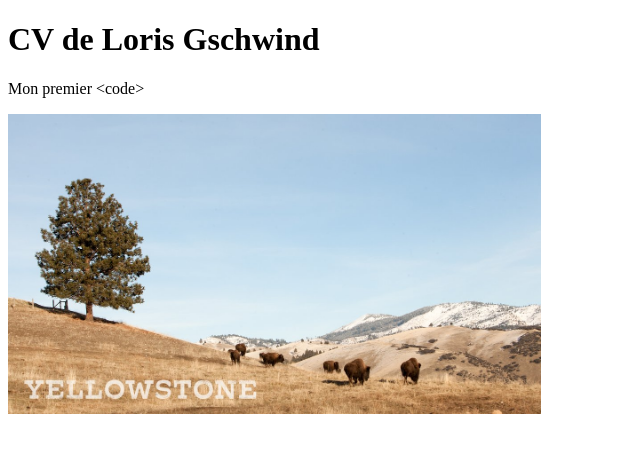
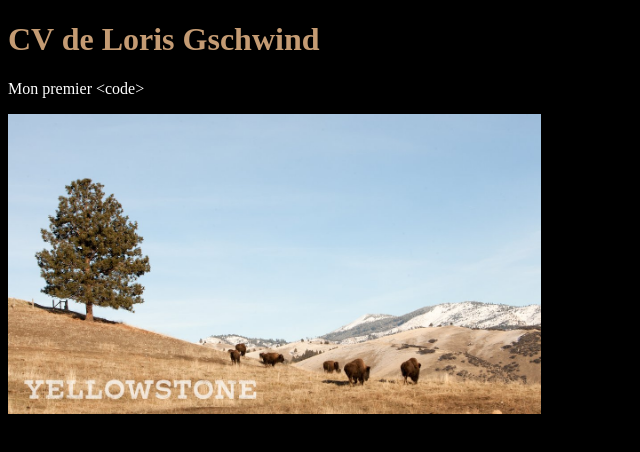
Before and after one commit to lorisgschwind/premier-depot, a plain HTML site: page index.html in a window 1280 px wide. Shown: the whole page, without its empty margins (0-640 px from the left). Drawn offline with Linux system fonts and the light colour scheme.

Commit message:
création main.css

```diff
--- /dev/null
+++ b/css/main.css
@@ -0,0 +1,9 @@
+
+body {
+    background: black;
+    color: white;
+}
+
+h1 {
+    color: #c49b73;
+}
--- a/index.html
+++ b/index.html
@@ -18,7 +18,12 @@
   <link rel="icon" type="image/png" sizes="32x32" href="./icon/favicon-32x32.png">
   <link rel="icon" type="image/png" sizes="16x16" href="./icon/favicon-16x16.png">
   <link rel="manifest" href="./icon/site.webmanifest">
+  <!-- CSS -->
+  <link rel="stylesheet" href="css/main.css">
+
+
 </head>
+
 <body>
 <h1>CV de Loris Gschwind</h1>
 <p>Mon premier &lt;code&gt;</p>
```
